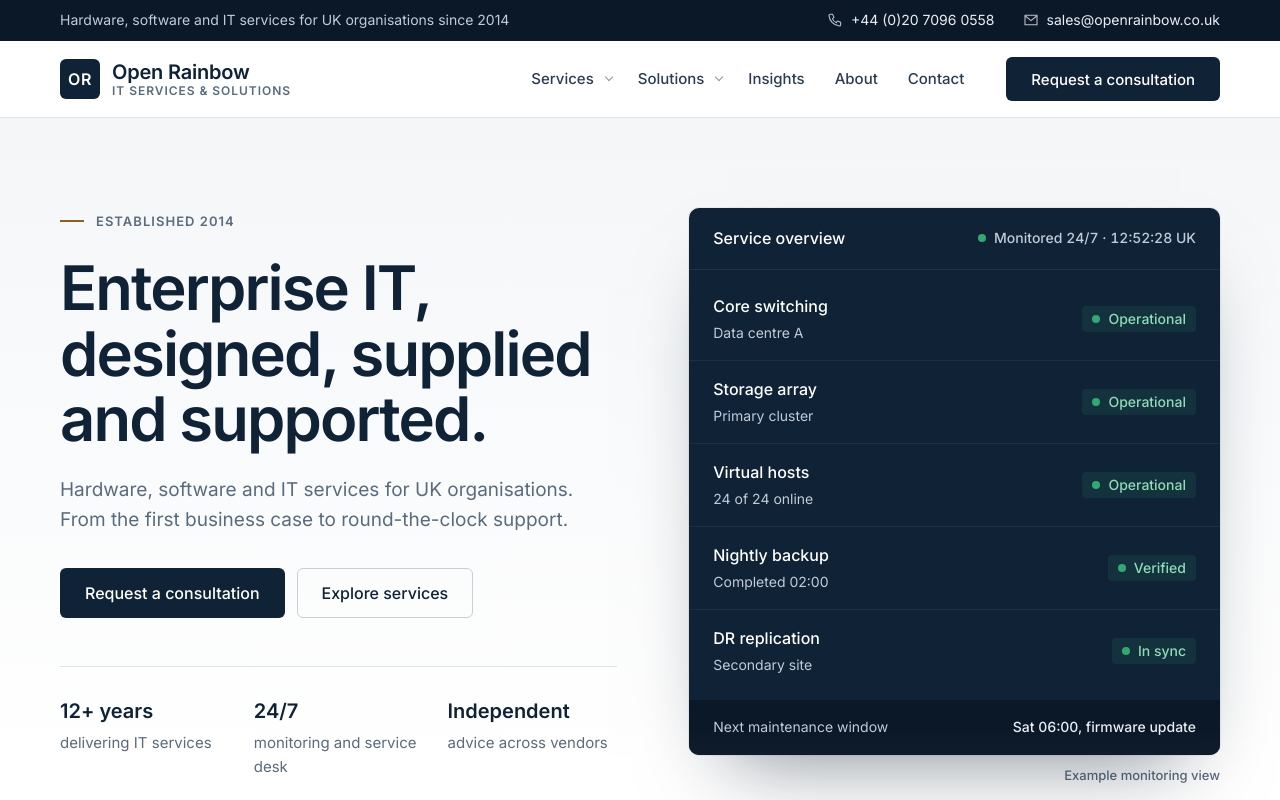
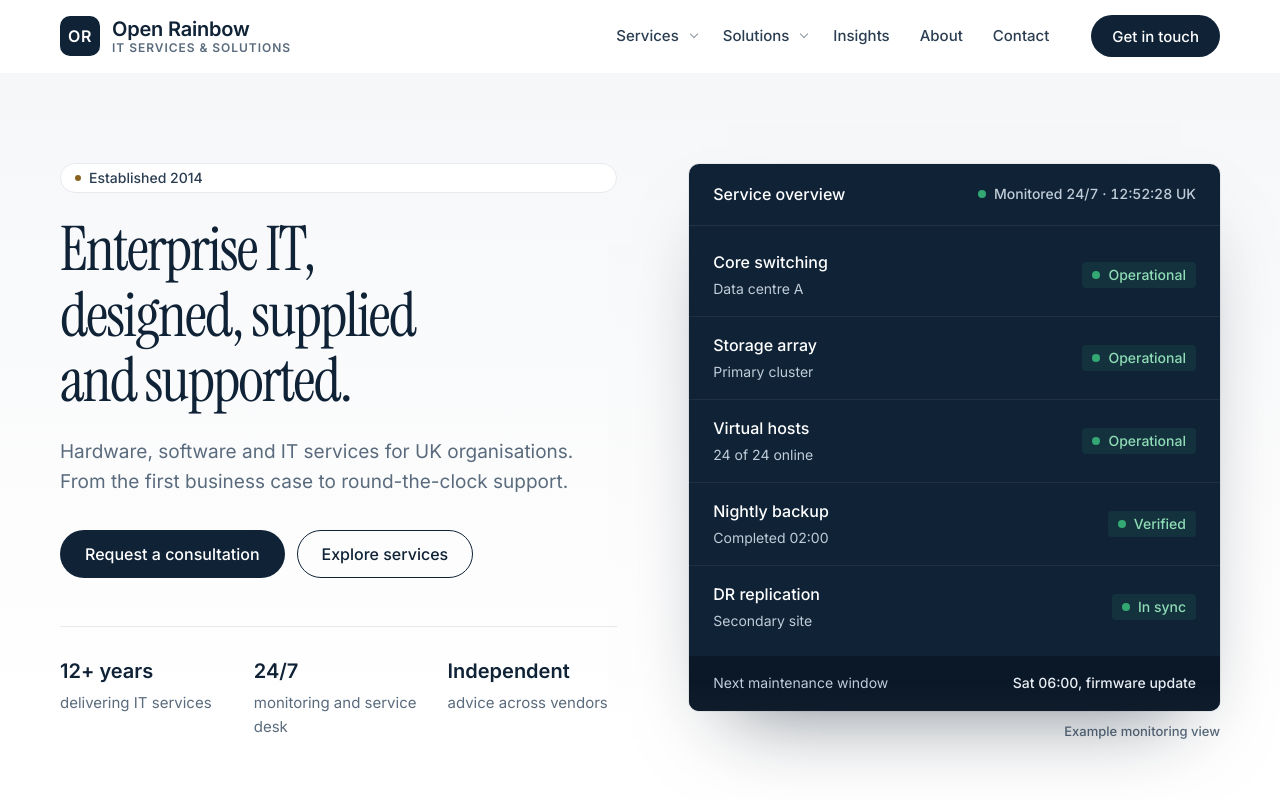
Before and after one commit to JANGILIVENKATESWARARAO/openrainbow, an Angular app: page / in a window 1280 px wide. Shown: the top 800 px of the page. Built offline with nearby package versions, Linux system fonts and the light colour scheme.

Commit message:
Reference-style design: serif headings, pill buttons, clean header, centred page heroes

```diff
--- a/src/app/layout/header/header.component.html
+++ b/src/app/layout/header/header.component.html
@@ -1,13 +1,3 @@
-<div class="utility">
-  <div class="container utility__bar">
-    <span class="utility__note">Hardware, software and IT services for UK organisations since 2014</span>
-    <div class="utility__contact">
-      <a [href]="contact.phoneHref"><or-icon name="phone" />{{ contact.phone }}</a>
-      <a [href]="'mailto:' + contact.salesEmail"><or-icon name="mail" />{{ contact.salesEmail }}</a>
-    </div>
-  </div>
-</div>
-
 <header class="header" [class.is-open]="menuOpen()" [class.is-scrolled]="scrolled()">
   <div class="container header__bar">
     <a routerLink="/" class="header__brand" aria-label="Open Rainbow home">
@@ -60,7 +50,7 @@
           </li>
         }
       </ul>
-      <a routerLink="/contact" class="btn btn--primary header__cta">Request a consultation</a>
+      <a routerLink="/contact" class="btn btn--primary header__cta">Get in touch</a>
     </nav>
   </div>
 </header>
--- a/src/app/layout/header/header.component.scss
+++ b/src/app/layout/header/header.component.scss
@@ -1,51 +1,23 @@
 :host {
   display: block;
   position: sticky;
-  top: -41px; /* utility bar scrolls away, main bar stays */
+  top: 0;
   z-index: 50;
-}
-
-/* ---------- Utility bar ---------- */
-
-.utility {
-  background: var(--navy-900);
-  color: var(--on-dark-muted);
-  font-size: 14px;
-}
-
-.utility__bar {
-  display: flex;
-  align-items: center;
-  justify-content: space-between;
-  height: 41px;
-}
-
-.utility__contact {
-  display: flex;
-  gap: 28px;
-
-  a {
-    display: inline-flex;
-    align-items: center;
-    gap: 8px;
-    color: var(--on-dark);
-    text-decoration: none;
-    &:hover { color: #fff; }
-  }
-
-  or-icon { width: 16px; height: 16px; opacity: 0.8; }
 }
 
 /* ---------- Main bar ---------- */
 
 .header {
   position: relative;
-  background: rgba(255, 255, 255, 0.98);
-  border-bottom: 1px solid var(--line);
+  background: rgba(255, 255, 255, 0.92);
+  border-bottom: 1px solid transparent;
   backdrop-filter: saturate(1.4) blur(8px);
   transition: box-shadow 0.25s var(--ease);
 
-  &.is-scrolled { box-shadow: 0 8px 24px -16px rgba(15, 34, 54, 0.35); }
+  &.is-scrolled {
+    border-bottom-color: var(--line);
+    box-shadow: 0 8px 24px -20px rgba(15, 34, 54, 0.3);
+  }
 }
 
 .header__bar {
@@ -90,7 +62,7 @@
       position: absolute;
       left: 14px;
       right: 14px;
-      bottom: -1px;
+      bottom: 18px;
       height: 2px;
       background: var(--navy-800);
       transform: scaleX(0);
@@ -132,8 +104,7 @@
   display: grid;
   grid-template-columns: minmax(0, 1fr) minmax(0, 2.4fr);
   border: 1px solid var(--line);
-  border-top: 0;
-  border-radius: 0 0 10px 10px;
+  border-radius: var(--radius-card);
   background: #fff;
   box-shadow: 0 32px 64px -32px rgba(15, 34, 54, 0.4);
   opacity: 0;
@@ -159,7 +130,7 @@
   padding: 32px;
   border-right: 1px solid var(--line);
   background: var(--paper);
-  border-radius: 0 0 0 10px;
+  border-radius: var(--radius-card) 0 0 var(--radius-card);
 }
 
 .mega__label {
@@ -212,7 +183,7 @@
 .mega__title { font-weight: 600; font-size: 15px; color: var(--ink); }
 .mega__summary { font-size: 14px; line-height: 1.45; color: var(--muted); }
 
-.header__cta { flex: none; min-height: 44px; font-size: 15px; }
+.header__cta { flex: none; min-height: 42px; padding: 0 20px; font-size: 15px; }
 
 /* ---------- Mobile toggle ---------- */
 
@@ -247,14 +218,7 @@
   span:nth-child(3) { transform: translateY(-7px) rotate(-45deg); }
 }
 
-@media (max-width: 1180px) {
-  .utility__note { display: none; }
-  .utility__bar { justify-content: flex-end; }
-}
-
 @media (max-width: 1080px) {
-  :host { top: 0; }
-  .utility { display: none; }
   .header__toggle { display: block; }
 
   .header__nav {
@@ -293,6 +257,7 @@
     position: static;
     display: block;
     border: 0;
+    border-radius: 0;
     box-shadow: none;
     opacity: 1;
     visibility: visible;
--- a/src/app/shared/cta-band/cta-band.component.ts
+++ b/src/app/shared/cta-band/cta-band.component.ts
@@ -7,34 +7,35 @@ import { CONTACT } from '../../core/data/site-content';
   imports: [RouterLink],
   template: `
     <section class="cta">
-      <div class="container cta__inner">
-        <div>
+      <div class="container">
+        <div class="cta__card">
           <h2>{{ title() }}</h2>
           <p>A member of our team will respond to your enquiry.</p>
-        </div>
-        <div class="cta__actions">
-          <a routerLink="/contact" [queryParams]="query()" class="btn btn--light">Request a consultation</a>
-          <a class="btn btn--outline-light" [href]="contact.phoneHref">Call {{ contact.phone }}</a>
+          <div class="cta__actions">
+            <a routerLink="/contact" [queryParams]="query()" class="btn btn--light">Request a consultation <span class="btn__arrow" aria-hidden="true">&rarr;</span></a>
+            <a class="btn btn--outline-light" [href]="contact.phoneHref">Call {{ contact.phone }}</a>
+          </div>
         </div>
       </div>
     </section>
   `,
   styles: [
     `
-      .cta {
-        background: var(--navy-800);
+      .cta { padding-block: clamp(56px, 7vw, 96px); }
+      .cta__card {
+        display: grid;
+        justify-items: center;
+        gap: 16px;
+        padding: clamp(40px, 6vw, 72px) clamp(24px, 5vw, 64px);
+        border-radius: 20px;
+        background:
+          radial-gradient(70% 120% at 100% 0%, rgba(138, 98, 32, 0.4), transparent 60%),
+          linear-gradient(160deg, var(--navy-700), var(--navy-900));
         color: var(--on-dark-muted);
-        padding-block: clamp(64px, 8vw, 104px);
+        text-align: center;
       }
-      .cta__inner {
-        display: flex;
-        flex-wrap: wrap;
-        align-items: center;
-        justify-content: space-between;
-        gap: 32px 48px;
-      }
-      h2 { color: #fff; font-size: clamp(30px, 3.4vw, 44px); max-width: 22ch; margin-bottom: 12px; }
-      .cta__actions { display: flex; flex-wrap: wrap; gap: 12px; }
+      h2 { color: #fff; font-size: clamp(36px, 4.4vw, 56px); max-width: 20ch; }
+      .cta__actions { display: flex; flex-wrap: wrap; justify-content: center; gap: 12px; margin-top: 12px; }
     `,
   ],
 })
--- a/src/app/shared/logo/logo.component.ts
+++ b/src/app/shared/logo/logo.component.ts
@@ -19,7 +19,7 @@ import { Component, input } from '@angular/core';
         place-items: center;
         width: 40px;
         height: 40px;
-        border-radius: 6px;
+        border-radius: 10px;
         background: var(--navy-800);
         color: #fff;
         font: 600 16px/1 var(--font-sans);
--- a/src/app/shared/page-hero/page-hero.component.ts
+++ b/src/app/shared/page-hero/page-hero.component.ts
@@ -13,7 +13,7 @@ export interface Crumb {
   imports: [RouterLink, IconComponent],
   template: `
     <section class="page-hero">
-      <div class="container">
+      <div class="container page-hero__inner">
         <nav class="crumbs" aria-label="Breadcrumb">
           <a routerLink="/">Home</a>
           @if (parent(); as p) {
@@ -23,15 +23,18 @@ export interface Crumb {
           <span aria-hidden="true">/</span>
           <span aria-current="page">{{ crumb() }}</span>
         </nav>
+        @if (icon()) {
+          <span class="icon-tile heading__icon"><or-icon [name]="icon()" /></span>
+        }
         @if (eyebrow()) {
-          <p class="eyebrow tagline">{{ eyebrow() }}</p>
+          <p class="eyebrow">{{ eyebrow() }}</p>
         }
-        <div class="heading">
-          @if (icon()) {
-            <span class="icon-tile heading__icon"><or-icon [name]="icon()" /></span>
+        <h1>
+          {{ title() }}
+          @if (emphasis()) {
+            <em>{{ emphasis() }}</em>
           }
-          <h1>{{ title() }}</h1>
-        </div>
+        </h1>
         @if (lead()) {
           <p class="lead">{{ lead() }}</p>
         }
@@ -41,15 +44,36 @@ export interface Crumb {
   styles: [
     `
       .page-hero {
-        padding-block: clamp(48px, 6vw, 80px) clamp(56px, 7vw, 96px);
-        background: var(--paper);
+        position: relative;
+        overflow: hidden;
+        padding-block: clamp(40px, 5vw, 64px) clamp(56px, 7vw, 88px);
         border-bottom: 1px solid var(--line);
+      }
+      /* Same faint drafting grid as the home hero */
+      .page-hero::before {
+        content: '';
+        position: absolute;
+        inset: 0;
+        background:
+          linear-gradient(var(--line) 1px, transparent 1px) 0 0 / 64px 64px,
+          linear-gradient(90deg, var(--line) 1px, transparent 1px) 0 0 / 64px 64px;
+        mask-image: radial-gradient(ellipse 55% 80% at 50% 40%, #000 15%, transparent 75%);
+        opacity: 0.5;
+        pointer-events: none;
+      }
+      .page-hero__inner {
+        position: relative;
+        display: grid;
+        justify-items: center;
+        gap: 20px;
+        text-align: center;
       }
       .crumbs {
         display: flex;
         flex-wrap: wrap;
+        justify-content: center;
         gap: 10px;
-        margin-bottom: 28px;
+        margin-bottom: 8px;
         font-weight: 500;
         font-size: 14px;
         color: var(--muted);
@@ -57,19 +81,16 @@ export interface Crumb {
       .crumbs a { color: var(--muted); text-decoration: none; }
       .crumbs a:hover { color: var(--ink); text-decoration: underline; }
       .crumbs [aria-current] { color: var(--ink); }
-      .tagline { margin-bottom: 18px; }
-      .heading { display: flex; gap: 24px; align-items: center; }
-      .heading__icon { width: 64px; height: 64px; border-radius: 10px; background: #fff; flex: none; }
-      .heading__icon or-icon { width: 30px; height: 30px; }
-      @media (max-width: 640px) { .heading { flex-direction: column; align-items: flex-start; gap: 16px; } .heading__icon { width: 52px; height: 52px; } }
+      .heading__icon { width: 56px; height: 56px; border-radius: 14px; }
+      .heading__icon or-icon { width: 28px; height: 28px; }
       h1 {
         max-width: 20ch;
-        font-size: clamp(40px, 5vw, 64px);
+        font-size: clamp(44px, 5.6vw, 76px);
+        line-height: 1.04;
         animation: rise 0.6s var(--ease) both;
       }
       .lead {
         max-width: 60ch;
-        margin-top: 20px;
         font-size: 19px;
         color: var(--muted);
         animation: rise 0.6s 0.08s var(--ease) both;
@@ -85,6 +106,8 @@ export class PageHeroComponent {
   eyebrow = input<string>('');
   /** Optional middle breadcrumb, e.g. Services. */
   parent = input<Crumb | null>(null);
-  /** Optional icon name shown beside the title. */
+  /** Optional icon name shown above the title. */
   icon = input<string>('');
+  /** Optional words shown in italics after the title. */
+  emphasis = input<string>('');
 }
--- a/src/index.html
+++ b/src/index.html
@@ -10,7 +10,7 @@
   <link rel="icon" type="image/svg+xml" href="favicon.svg" />
   <link rel="preconnect" href="https://fonts.googleapis.com" />
   <link rel="preconnect" href="https://fonts.gstatic.com" crossorigin />
-  <link href="https://fonts.googleapis.com/css2?family=Inter:wght@400;500;600;700&display=swap" rel="stylesheet" />
+  <link href="https://fonts.googleapis.com/css2?family=Instrument+Serif:ital@0;1&family=Inter:wght@400;500;600;700&display=swap" rel="stylesheet" />
 </head>
 <body>
   <or-root></or-root>
--- a/src/styles.scss
+++ b/src/styles.scss
@@ -1,6 +1,7 @@
 /* ==========================================================================
    Open Rainbow: global design tokens + base styles
-   Calm, corporate, precise. Inter type, navy and graphite, one restrained bronze accent.
+   Light and airy. Serif display headlines, Inter for everything else,
+   navy pill buttons, soft rounded cards, one warm bronze accent.
    ========================================================================== */
 
 :root {
@@ -10,11 +11,14 @@
   --navy-700: #183652;
   --accent: #8a6220;       /* bronze: small details only */
 
+  --accent-soft: #f6efe3;  /* icon tiles */
+
   /* Surfaces */
   --bg: #ffffff;
-  --paper: #f4f6f8;
-  --line: #dde3e9;
-  --line-strong: #c5cfd9;
+  --paper: #f6f7f9;
+  --card: #fcfcfd;
+  --line: #e6e9ee;
+  --line-strong: #cfd6de;
 
   /* Text */
   --ink: #0f2236;
@@ -28,12 +32,14 @@
 
   /* Type */
   --font-sans: 'Inter', system-ui, -apple-system, 'Segoe UI', sans-serif;
+  --font-display: 'Instrument Serif', Georgia, 'Times New Roman', serif;
 
   /* Layout */
   --container: 1240px;
   --gutter: clamp(20px, 4vw, 40px);
-  --radius: 6px;
-  --header-h: 76px;
+  --radius: 8px;
+  --radius-card: 14px;
+  --header-h: 72px;
   --ease: cubic-bezier(0.2, 0.7, 0.2, 1);
 }
 
@@ -59,10 +65,20 @@ h1, h2, h3, h4 {
   margin: 0;
   font-family: var(--font-sans);
   font-weight: 600;
-  line-height: 1.15;
-  letter-spacing: -0.025em;
+  line-height: 1.2;
+  letter-spacing: -0.015em;
   color: var(--ink);
 }
+
+/* Large headings use the serif display face; italics carry the emphasis */
+h1, h2 {
+  font-family: var(--font-display);
+  font-weight: 400;
+  line-height: 1.08;
+  letter-spacing: -0.01em;
+}
+
+h1 em, h2 em { font-style: italic; color: var(--ink); }
 
 p { margin: 0; }
 a { color: inherit; }
@@ -88,21 +104,25 @@ ul, ol { margin: 0; padding: 0; list-style: none; }
 .section { padding-block: clamp(72px, 9vw, 120px); }
 .section--paper { background: var(--paper); }
 
-/* Small label above headings */
+/* Small pill label above headings */
 .eyebrow {
   display: inline-flex;
   align-items: center;
-  gap: 12px;
-  font-weight: 600;
-  font-size: 13px;
-  letter-spacing: 0.08em;
-  text-transform: uppercase;
-  color: var(--muted);
+  gap: 8px;
+  padding: 6px 14px;
+  border: 1px solid var(--line);
+  border-radius: 999px;
+  background: var(--bg);
+  font-weight: 500;
+  font-size: 14px;
+  line-height: 1.2;
+  color: var(--text);
 
   &::before {
     content: '';
-    width: 24px;
-    height: 2px;
+    width: 6px;
+    height: 6px;
+    border-radius: 50%;
     background: var(--accent);
   }
 }
@@ -114,8 +134,31 @@ ul, ol { margin: 0; padding: 0; list-style: none; }
   align-items: end;
   margin-bottom: clamp(40px, 5vw, 64px);
 
-  h2 { font-size: clamp(32px, 3.6vw, 46px); margin-top: 16px; }
+  h2 { font-size: clamp(38px, 4.4vw, 56px); margin-top: 18px; }
   p { color: var(--muted); max-width: 56ch; }
+}
+
+/* Centred heading block, used for major sections */
+.section-head--center {
+  grid-template-columns: 1fr;
+  justify-items: center;
+  text-align: center;
+
+  p { margin-inline: auto; }
+}
+
+/* Soft rounded card */
+.card-soft {
+  border: 1px solid var(--line);
+  border-radius: var(--radius-card);
+  background: var(--card);
+  transition: border-color 0.2s var(--ease), box-shadow 0.25s var(--ease), transform 0.25s var(--ease);
+}
+
+a.card-soft:hover,
+.card-soft:has(a:hover) {
+  border-color: var(--line-strong);
+  box-shadow: 0 18px 40px -28px rgba(15, 34, 54, 0.35);
 }
 
 @media (max-width: 860px) {
@@ -140,12 +183,12 @@ ul, ol { margin: 0; padding: 0; list-style: none; }
   width: 48px;
   height: 48px;
   border: 1px solid var(--line);
-  border-radius: 8px;
-  background: var(--paper);
-  color: var(--navy-800);
+  border-radius: 10px;
+  background: var(--accent-soft);
+  color: var(--accent);
 }
 
-.icon-tile--sm { width: 36px; height: 36px; border-radius: 6px; }
+.icon-tile--sm { width: 36px; height: 36px; border-radius: 8px; }
 .icon-tile--sm or-icon { width: 20px; height: 20px; }
 .icon-tile--dark { border-color: rgba(255, 255, 255, 0.14); background: rgba(255, 255, 255, 0.06); color: #fff; }
 
@@ -156,16 +199,19 @@ ul, ol { margin: 0; padding: 0; list-style: none; }
   align-items: center;
   justify-content: center;
   gap: 10px;
-  min-height: 50px;
+  min-height: 48px;
   padding: 0 24px;
   border: 1px solid transparent;
-  border-radius: var(--radius);
+  border-radius: 999px;
   font: 500 16px/1 var(--font-sans);
   text-decoration: none;
   cursor: pointer;
   transition: background-color 0.2s var(--ease), border-color 0.2s var(--ease), color 0.2s var(--ease);
 
   &[disabled] { opacity: 0.6; cursor: progress; }
+
+  .btn__arrow { transition: transform 0.2s var(--ease); }
+  &:hover .btn__arrow { transform: translateX(3px); }
 }
 
 .btn--primary {
@@ -176,9 +222,9 @@ ul, ol { margin: 0; padding: 0; list-style: none; }
 
 .btn--secondary {
   background: transparent;
-  border-color: var(--line-strong);
+  border-color: var(--navy-800);
   color: var(--ink);
-  &:hover { border-color: var(--ink); }
+  &:hover { background: var(--paper); }
 }
 
 .btn--light {
@@ -199,11 +245,11 @@ ul, ol { margin: 0; padding: 0; list-style: none; }
   align-items: center;
   gap: 8px;
   font-weight: 500;
-  color: var(--ink);
+  color: var(--accent);
   text-decoration: none;
 
   span { transition: transform 0.2s var(--ease); }
-  &:hover { color: var(--navy-700); }
+  &:hover { color: var(--ink); }
   &:hover span { transform: translateX(4px); }
 }
 
```
